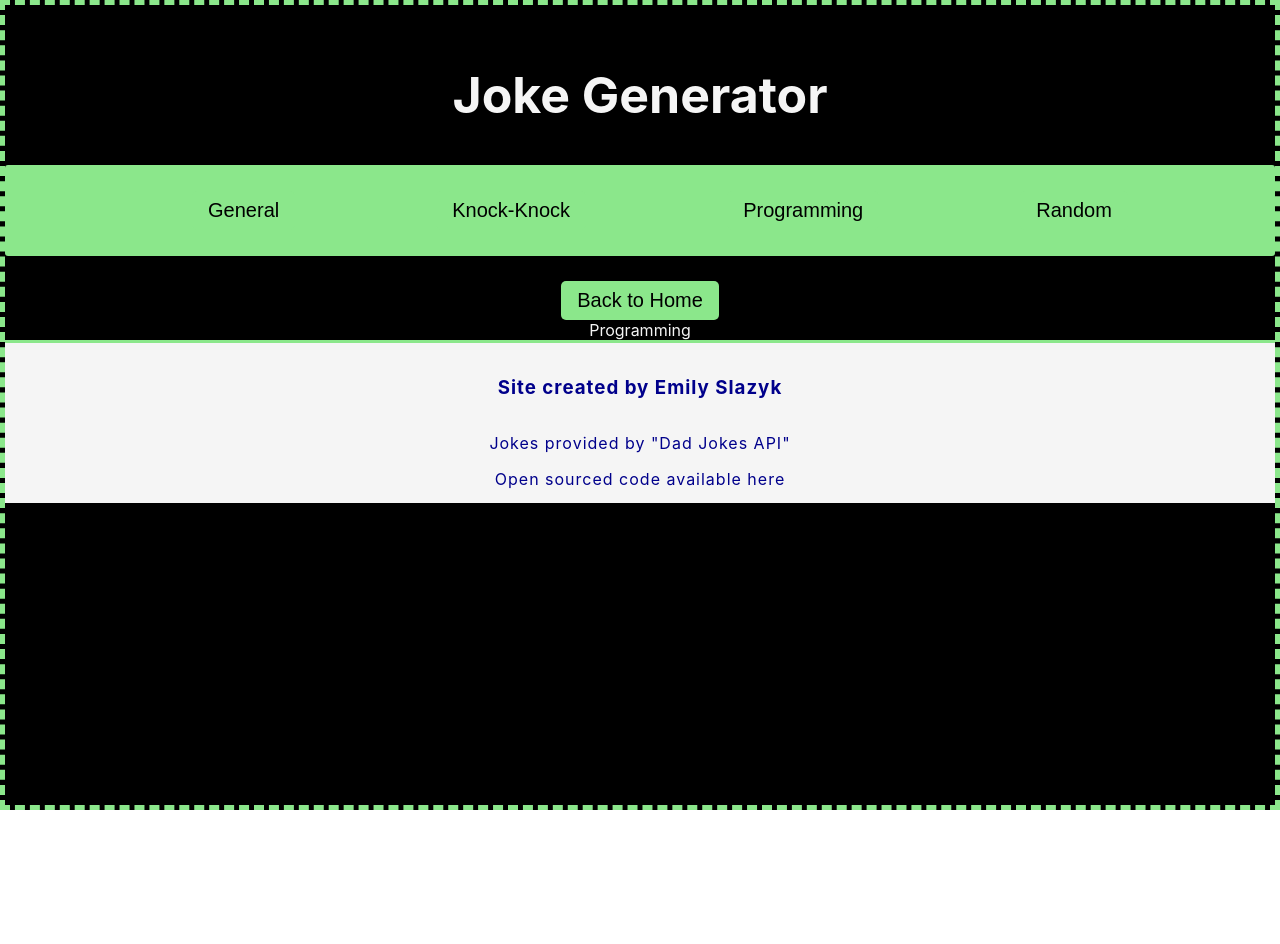
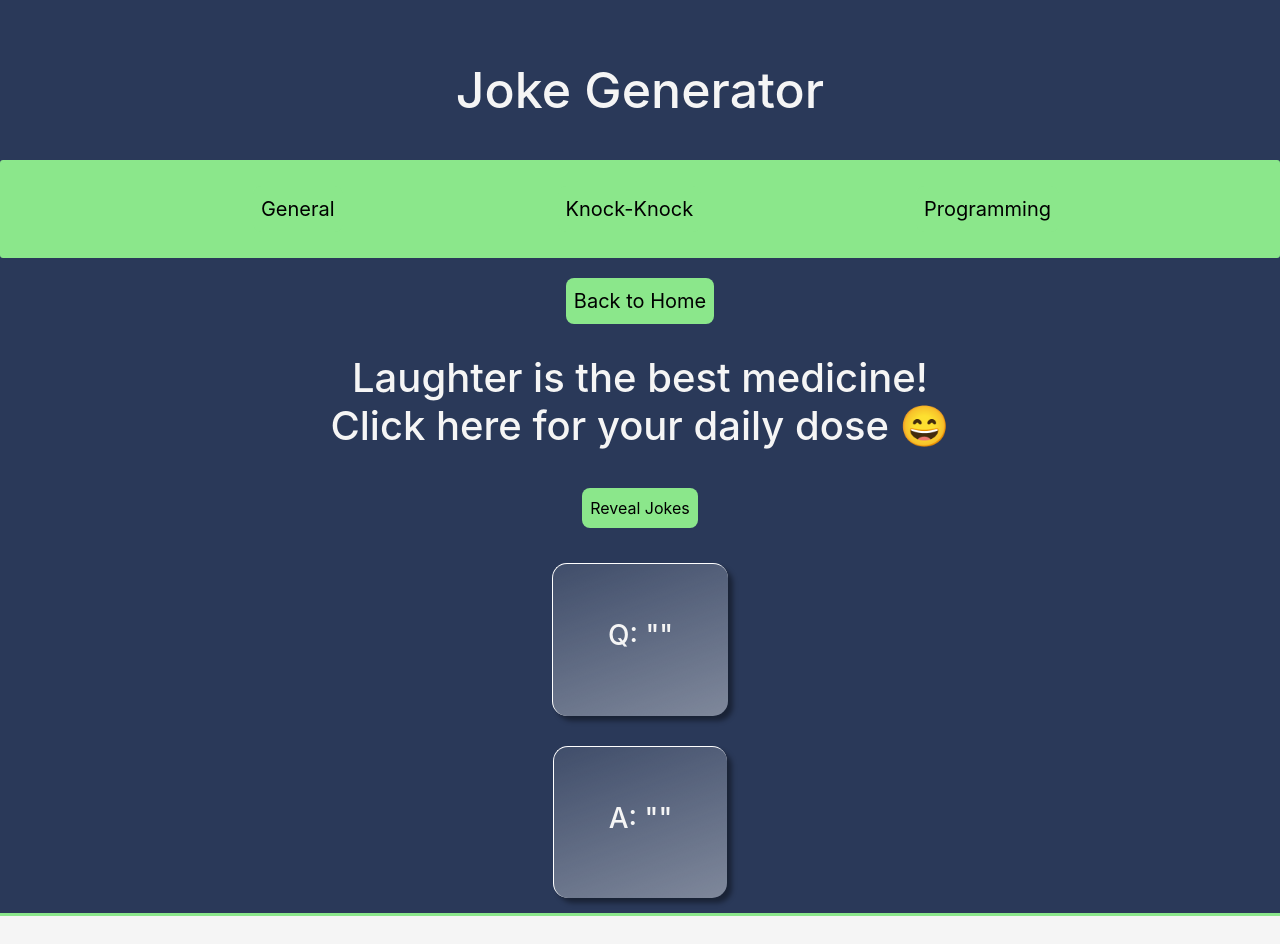
Before and after one commit to eslazyk10/dad-jokes-react, a React (Create React App) app: page /Programming in a window 1280 px wide. Shown: the top 944 px of the page. Before the commit the page ends 810 px from the top, so only its background shows below. Built offline with nearby package versions, Linux system fonts and the light colour scheme; no server answers.

Commit message:
updated styling, copied code over to other file and modified count for random number function, deleted random component

```diff
--- a/public/index.html
+++ b/public/index.html
@@ -10,6 +10,8 @@
       content="Web site created using create-react-app"
     />
     <link rel="apple-touch-icon" href="%PUBLIC_URL%/logo192.png" />
+    <link href="https://cdn.jsdelivr.net/npm/bootstrap@5.0.1/dist/css/bootstrap.min.css" rel="stylesheet"
+      integrity="sha384-+0n0xVW2eSR5OomGNYDnhzAbDsOXxcvSN1TPprVMTNDbiYZCxYbOOl7+AMvyTG2x" crossorigin="anonymous">
     <!--
       manifest.json provides metadata used when your web app is installed on a
       user's mobile device or desktop. See https://developers.google.com/web/fundamentals/web-app-manifest/
--- a/src/App.js
+++ b/src/App.js
@@ -8,7 +8,6 @@ import Home from "./Home";
 import General from "./General";
 import Knock from "./Knock";
 import Programming from "./Programming";
-import Random from "./Random";
 
 import './css/App.css';
 
@@ -21,7 +20,6 @@ function App() {
           <Route exact path="/General" component={ General } />
           <Route exact path="/Knock" component={ Knock } />
           <Route exact path="/Programming" component={ Programming } />
-          <Route exact path="/Random" component={Random} />
         </Switch>
       </div>
     </Router>
--- a/src/General.js
+++ b/src/General.js
@@ -2,6 +2,8 @@ import React, { useState } from 'react';
 import Footer from './Footer';
 import Header from './Header';
 import axios from "axios";
+
+import "./css/Joke.css";
 
 function General() {
 
@@ -23,7 +25,8 @@ const max= (343);
         setCount(Math.floor(Math.random() * (max + 1)))
     }
 
-axios.request(options).then(function(response) {
+    axios.request(options).then(function (response) {
+        console.log(response.data.body);
         console.log(response.data.body[ count ].setup);
         setJoke(response.data.body[ count ].setup);
         console.log(response.data.body[ count ].punchline);
@@ -33,16 +36,28 @@ axios.request(options).then(function(response) {
 });
 
     return (
-        <div>
+        <div className="general">
             <Header />
+            <section className="general__start">
                 <h2>
                     Laughter is the best medicine!
                     <br />
                     Click here for your daily dose 😄
                 </h2>
-            <button onClick={ getRandomNum }>Wanna see something funny?</button>
-            <h2>{ joke }</h2>
-            <h3>{ punchline}</h3>
+                <button onClick={ getRandomNum }>Reveal Jokes</button>
+            </section>
+            <section className="general__joke">
+                <div className="row">
+                    <div className="col jokeSetUp">
+                        <h3>Q: "{ joke }"</h3>
+                    </div>
+                </div>
+                <div className="row">
+                    <div className="col jokePunchline">
+                        <h3>A: "{ punchline }"</h3>
+                    </div>
+                </div>
+            </section>
             <Footer />
         </div>
     )
--- a/src/Header.js
+++ b/src/Header.js
@@ -27,12 +27,6 @@ function Header() {
                             <Link to="/Programming" style={{color: '#000', textDecoration:'none'}} >Programming</Link>
                         </button>
                     </li>
-
-                    <li className="header__link">
-                        <button>
-                            <Link to="/Random" style={{color: '#000', textDecoration:'none'}} >Random</Link>
-                        </button>
-                    </li>
                 </ul>
             </nav>
             <button className="header__homeLink">
--- a/src/Knock.js
+++ b/src/Knock.js
@@ -1,12 +1,61 @@
-import React from 'react';
+import React, {useState} from 'react';
 import Header from './Header';
 import Footer from "./Footer";
+import axios from "axios";
 
+import "./css/Joke.css"
 function Knock() {
+    const [ count, setCount ] = useState('');
+const [ joke, setJoke ] = useState('');
+const [ punchline, setPunchline ] = useState('');
+
+const options = {
+  method: 'GET',
+  url: 'https://dad-jokes.p.rapidapi.com/joke/type/knock-knock',
+  headers: {
+    'x-rapidapi-key': '71a33360f6mshf7992b774b0f347p18aedfjsnebef70c66ba8',
+    'x-rapidapi-host': 'dad-jokes.p.rapidapi.com'
+  }
+};
+
+const max= (4);
+    function getRandomNum() {
+        setCount(Math.floor(Math.random() * (max + 1)))
+    }
+
+    axios.request(options).then(function (response) {
+        console.log(response.data.body);
+        console.log(response.data.body[ count ].setup);
+        setJoke(response.data.body[ count ].setup);
+        console.log(response.data.body[ count ].punchline);
+        setPunchline(response.data.body[ count ].punchline);
+}).catch(function(error) {
+	console.error(error);
+});
+
     return (
-        <div>
+        <div className="general">
             <Header />
-            knock-knock
+            <section className="general__start">
+                <h2>
+                    Laughter is the best medicine!
+                    <br />
+                    Click here for your daily dose 😄
+                </h2>
+                <button onClick={ getRandomNum }>Reveal Jokes</button>
+            </section>
+            <section className="general__joke">
+                <div className="row">
+                    <div className="col jokeSetUp">
+                        <h3>Q: "{ joke }"</h3>
+                    </div>
+                </div>
+                <div className="row">
+                    <div className="col jokePunchline">
+                        <h3>A: "{ punchline }"</h3>
+                    </div>
+                </div>
+            </section>
             <Footer />
         </div>
     )
--- a/src/Programming.js
+++ b/src/Programming.js
@@ -1,12 +1,61 @@
-import React from 'react'
+import React, {useState} from 'react'
 import Footer from './Footer';
 import Header from './Header';
+import axios from "axios";
 
+import "./css/Joke.css";
 function Programming() {
+    const [ count, setCount ] = useState('');
+const [ joke, setJoke ] = useState('');
+const [ punchline, setPunchline ] = useState('');
+
+const options = {
+  method: 'GET',
+  url: 'https://dad-jokes.p.rapidapi.com/joke/type/programming',
+  headers: {
+    'x-rapidapi-key': '71a33360f6mshf7992b774b0f347p18aedfjsnebef70c66ba8',
+    'x-rapidapi-host': 'dad-jokes.p.rapidapi.com'
+  }
+};
+
+const max= (17);
+    function getRandomNum() {
+        setCount(Math.floor(Math.random() * (max + 1)))
+    }
+
+    axios.request(options).then(function (response) {
+        console.log(response.data);
+        //console.log(response.data.body[ count ].setup);
+        setJoke(response.data.body[ count ].setup);
+        //console.log(response.data.body[ count ].punchline);
+        setPunchline(response.data.body[ count ].punchline);
+}).catch(function(error) {
+	console.error(error);
+});
+
     return (
-        <div>
+        <div className="general">
             <Header />
-            Programming
+            <section className="general__start">
+                <h2>
+                    Laughter is the best medicine!
+                    <br />
+                    Click here for your daily dose 😄
+                </h2>
+                <button onClick={ getRandomNum }>Reveal Jokes</button>
+            </section>
+            <section className="general__joke">
+                <div className="row">
+                    <div className="col jokeSetUp">
+                        <h3>Q: "{ joke }"</h3>
+                    </div>
+                </div>
+                <div className="row">
+                    <div className="col jokePunchline">
+                        <h3>A: "{ punchline }"</h3>
+                    </div>
+                </div>
+            </section>
             <Footer />
         </div>
     )
--- a/src/Random.js
+++ /dev/null
@@ -1,15 +0,0 @@
-import React from 'react'
-import Footer from './Footer';
-import Header from './Header';
-
-function Random() {
-    return (
-        <div>
-            <Header />
-            Random
-            <Footer />
-        </div>
-    )
-}
-
-export default Random
--- a/src/css/App.css
+++ b/src/css/App.css
@@ -1,9 +1,8 @@
 .app {
   text-align: center;
-  background-color: #000;
+  background-color: #2a3959;
   min-height: 100vh;
   position: relative;
-  border: 5px dashed #8be78b;
   color: whitesmoke;
   display: flex;
   flex-direction: column;
--- a/src/css/Header.css
+++ b/src/css/Header.css
@@ -20,6 +20,7 @@
   justify-content: space-evenly;
   align-items: center;
   font-size: 20px;
+  margin: 0;
 }
 
 .header__link {
--- /dev/null
+++ b/src/css/Joke.css
@@ -0,0 +1,55 @@
+.general {
+  display: flex;
+  flex-direction: column;
+  justify-content: center;
+}
+
+.general button {
+  background-color: #8be78b;
+  color: black;
+  border: none;
+  padding: 8px;
+  border-radius: 8px;
+  margin: 20px 0px;
+}
+
+.general__joke {
+  display: flex;
+  flex-direction: column;
+  align-items: center;
+}
+
+.jokeSetUp {
+  display: flex;
+  justify-content: flex-start;
+  float: left;
+  background-image: linear-gradient(
+    160deg,
+    rgba(255, 255, 255, 0.1),
+    rgba(255, 255, 255, 0.4)
+  );
+  border-top: 1px solid #fff;
+  border-left: 1px solid #fff;
+  box-shadow: 5px 5px 5px rgba(0, 0, 0, 0.4);
+  border-radius: 15px;
+  padding: 55px;
+  width: 50%;
+  margin: 15px;
+}
+
+.jokePunchline {
+  display: flex;
+  justify-content: flex-end;
+  background-image: linear-gradient(
+    160deg,
+    rgba(255, 255, 255, 0.1),
+    rgba(255, 255, 255, 0.4)
+  );
+  border-top: 1px solid #fff;
+  border-left: 1px solid #fff;
+  box-shadow: 5px 5px 5px rgba(0, 0, 0, 0.4);
+  border-radius: 15px;
+  padding: 55px;
+  width: 50%;
+  margin: 15px;
+}
```
Lines whose indentation alone changed are shown as unchanged.
